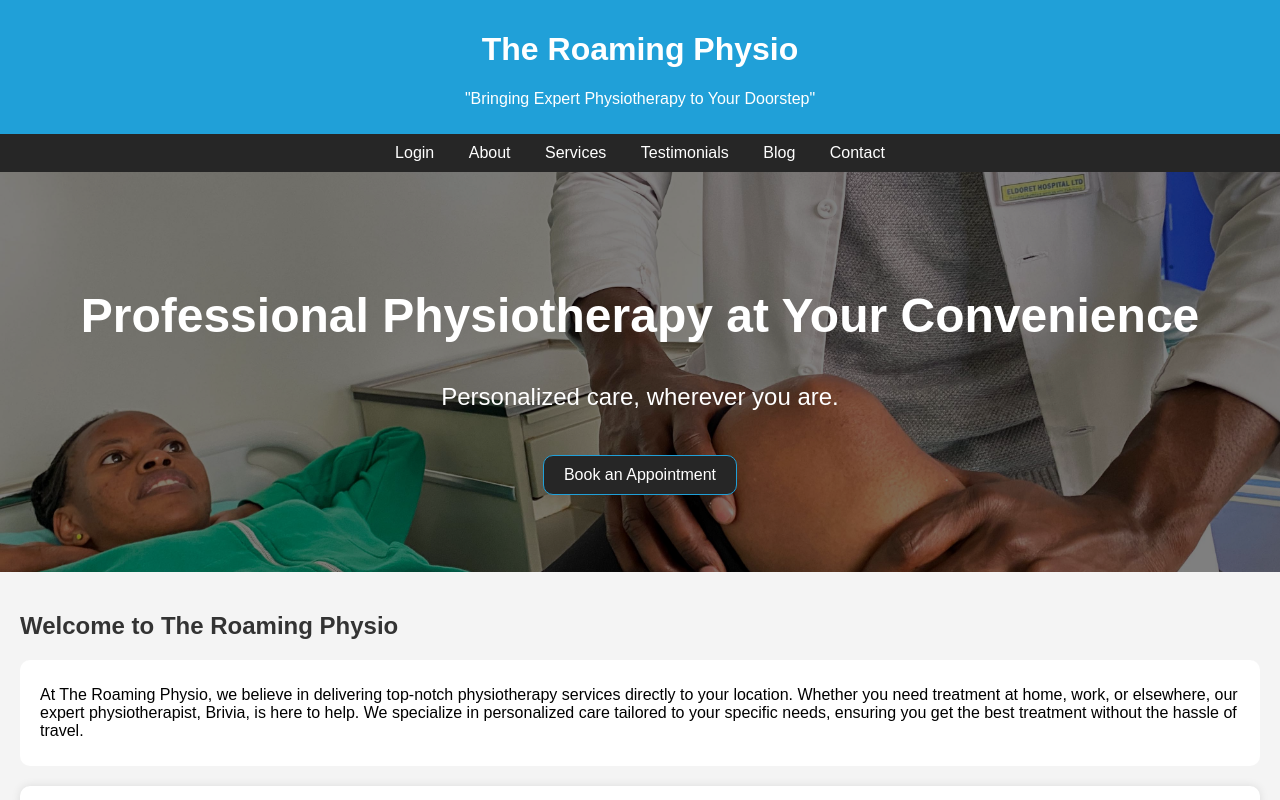
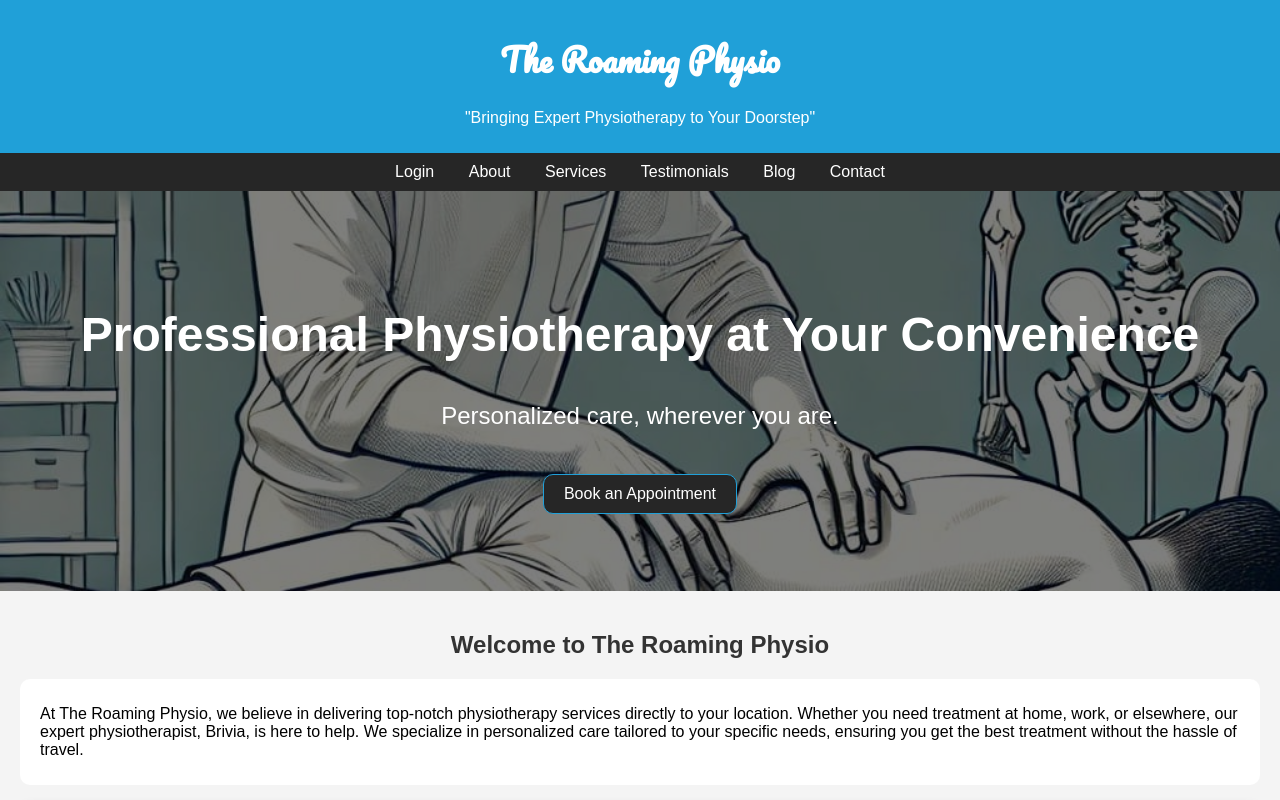
Before and after one commit to theroamingphysio/theroamingphysio.github.io, a plain HTML site: page index.html in a window 1280 px wide. Shown: the top 800 px of the page. Drawn offline with Linux system fonts and the light colour scheme.

Commit message:
font change and hero image change

```diff
--- a/index.html
+++ b/index.html
@@ -6,6 +6,9 @@
     <meta name="viewport" content="width=device-width, initial-scale=1.0">
     <meta name="description"
         content="The Roaming Physio - Bringing Expert Physiotherapy to Your Doorstep. Personalized care, wherever you are.">
+    <link rel="preconnect" href="https://fonts.googleapis.com">
+    <link rel="preconnect" href="https://fonts.gstatic.com" crossorigin>
+    <link href="https://fonts.googleapis.com/css2?family=Pacifico&display=swap" rel="stylesheet">
     <title>The Roaming Physio</title>
     <link rel="icon" type="image/png" href="./resources/images/the roaming physio.png">
     <link rel="stylesheet" href="style.css">
@@ -100,7 +103,8 @@
             <h2>What Our Clients Say</h2>
             <blockquote>
                 <img src="./resources/images/human-icon.png" alt="Testimonial from Sarah T." class="testimonial-img">
-                "The Roaming Physio provided exceptional care after my knee surgery. The convenience of in-home visits made my
+                "The Roaming Physio provided exceptional care after my knee surgery. The convenience of in-home visits
+                made my
                 recovery so much easier. Highly recommend!" - Sarah T.
             </blockquote>
             <blockquote>
@@ -128,7 +132,7 @@
             </article>
         </section> -->
 
-<!-- Blog Preview To Workout Database and Enable Active Preview -->
+        <!-- Blog Preview To Workout Database and Enable Active Preview -->
         <section id="blog" class="blog-preview">
             <h2>Latest from Our Blog</h2>
             <div class="blog-articles"></div>
--- a/style.css
+++ b/style.css
@@ -11,6 +11,16 @@ header {
     color: #FFFF;
     padding: 10px 0;
     text-align: center;
+}
+
+.pacifico-regular {
+    font-family: "Pacifico", cursive;
+    font-weight: 400;
+    font-style: normal;
+  }
+
+header h1 {
+    font-family: "Pacifico", cursive;
 }
 
 nav {
@@ -27,7 +37,7 @@ nav a {
 
 .hero {
     position: relative;
-    background: url('./resources/images/Physiotherapy.jpg') no-repeat center center/cover;
+    background: url('./resources/images/person-on-bed.jpeg') no-repeat center center/cover;
     color: #FFFF;
     height: 400px;
     display: flex;
@@ -78,6 +88,7 @@ nav a {
 
 .container h2 {
     color: #333;
+    text-align: center;
 }
 
 #welcome {
```
Also changed, not shown: login.html (+6 -0 lines), resources/images/person-on-bed.jpeg (added).
